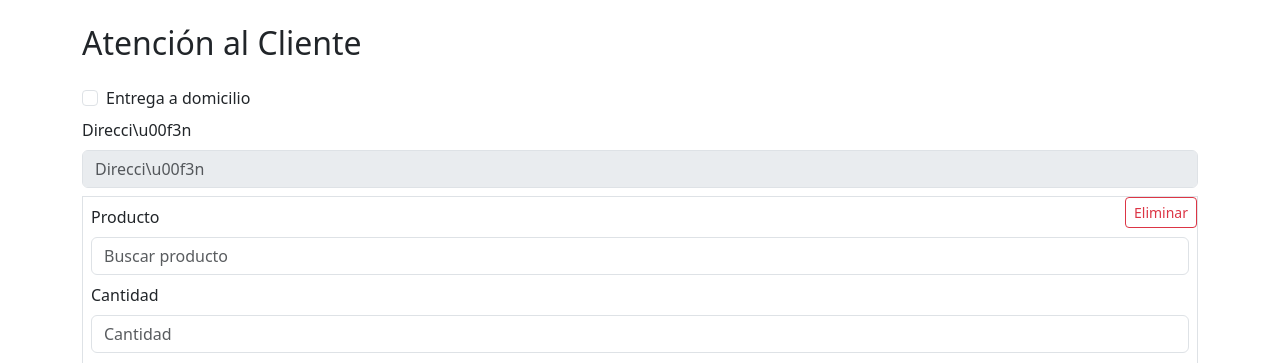
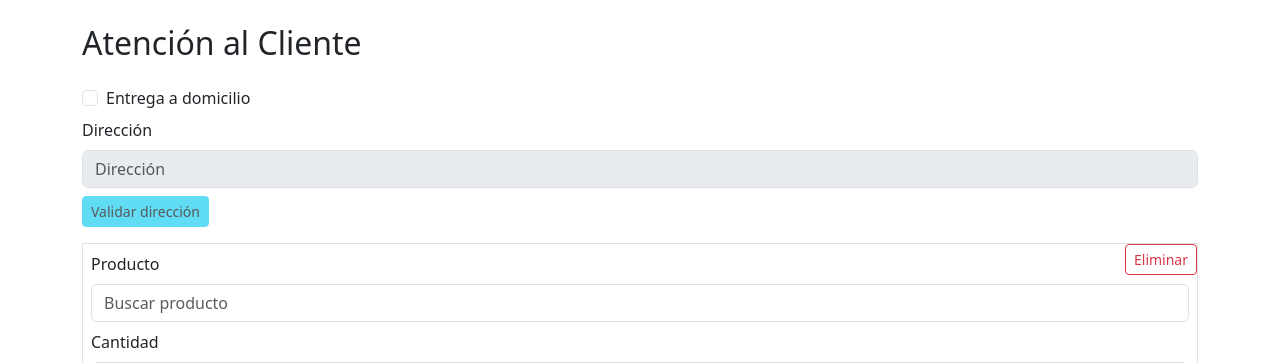
Before and after one commit to jeruah/crioya-app, a FastAPI app: page /atencion in a window 1280 px wide. Shown: the part 56-419 px from the top of the page. Run offline with FastAPI, Linux system fonts and the light colour scheme.

Commit message:
lista primera historia de usuario

```diff
--- a/app/main.py
+++ b/app/main.py
@@ -3,15 +3,17 @@ from fastapi.responses import HTMLResponse, JSONResponse
 from fastapi.templating import Jinja2Templates
 from fastapi.staticfiles import StaticFiles
 from typing import List
-from geopy.geocoders import Nominatim
+from geopy.geocoders import OpenCage
 from geopy.distance import geodesic
 import ssl
 import certifi
 app = FastAPI()
 
 templates = Jinja2Templates(directory="templates")
+
 # descomentar si se desea servir archivos estáticos
-#app.mount("/static", StaticFiles(directory="static"), name="static")
+# app.mount("/static", StaticFiles(directory="static"), name="static")
+
 ctx = ssl.create_default_context(cafile=certifi.where())
 # Carta completa de productos
 MENU_FORMULARIO = {
@@ -94,6 +96,8 @@ MENU_FORMULARIO = {
     ],
 }
 
+LOCATION_KEY = "2b67a12237c84dbdbc22fdf65c4fa00b"
+
 def _build_products(menu: dict) -> dict:
     """Convierte el menú en el formato utilizado por el formulario."""
     productos = {}
@@ -110,8 +114,8 @@ ADICIONES = [i["nombre"] for i in MENU_FORMULARIO.get("Adiciones", [])]
 PRODUCTS = _build_products(MENU_FORMULARIO)
 
 # Coordenadas y radio de cobertura
-LOCAL_COORDS = (4.601, -74.070)  # Coordenadas del local
-RADIO_COBERTURA = 2000  # 2 km
+LOCAL_COORDS = (6.172720899383694, -75.33313859325239)  # Coordenadas del local
+RADIO_COBERTURA = 50000  # 6 km de cobertura
 
 @app.get("/", response_class=HTMLResponse)
 async def index(request: Request):
@@ -201,7 +205,7 @@ async def cocina(request: Request):
 
 @app.post('/zona')
 async def zona(direccion: str = Form(...)):
-    geolocator = Nominatim(user_agent="crioya_app_jeruah@unal.edu.co", ssl_context=ctx)
+    geolocator = OpenCage(LOCATION_KEY, timeout=10, ssl_context=ctx)
     location = geolocator.geocode(direccion, exactly_one=True)
     if not location:
         return {"response": "bad", "mensaje": "Dirección no encontrada"}
--- a/templates/pedidos.html
+++ b/templates/pedidos.html
@@ -7,8 +7,10 @@
         <input class="form-check-input" type="checkbox" id="domicilio-check" name="domicilio">
         <label class="form-check-label" for="domicilio-check">Entrega a domicilio</label>
     </div>
-    <label for="direccion" class="form-label">Direcci\u00f3n</label>
-    <input type="text" class="form-control mb-2" id="direccion" name="direccion" placeholder="Direcci\u00f3n" disabled>
+    <label for="direccion" class="form-label">Dirección</label>
+    <input type="text" class="form-control mb-2" id="direccion" name="direccion" placeholder="Dirección" disabled>
+    <button type="button" class="btn btn-info btn-sm mb-2" id="validar-direccion-btn" disabled>Validar dirección</button>
+    <div id="direccion-mensaje" class="mb-2"></div>
     <div id="productos-container"></div>
     <button type="button" class="btn btn-secondary mt-2" onclick="agregarProducto()">Agregar Producto</button>
     <button type="submit" class="btn btn-primary mt-2">Enviar Pedido</button>
@@ -87,7 +89,7 @@ function crearAdicionFila(actualizar) {
     const input = document.createElement('input');
     input.setAttribute('list', 'adiciones-list');
     input.className = 'form-control';
-    input.placeholder = 'Adici\u00f3n';
+    input.placeholder = 'Adición';
     input.oninput = actualizar;
 
     const btn = crearBotonEliminar(() => {
@@ -122,7 +124,7 @@ function crearContenedorAdiciones(index) {
     const addBtn = document.createElement('button');
     addBtn.type = 'button';
     addBtn.className = 'btn btn-secondary btn-sm mb-2';
-    addBtn.textContent = 'Agregar Adici\u00f3n';
+    addBtn.textContent = 'Agregar Adición';
     addBtn.onclick = () => {
         container.insertBefore(crearAdicionFila(actualizar), addBtn);
     };
@@ -184,7 +186,7 @@ function agregarProducto() {
     row.appendChild(hiddenProducto);
     row.appendChild(crearLabel('Cantidad'));
     row.appendChild(cantidadInput);
-    row.appendChild(crearLabel('Tama\u00f1o'));
+    row.appendChild(crearLabel('Tamaño'));
     row.appendChild(selectTamano);
     row.appendChild(crearLabel('Adiciones'));
     row.appendChild(adicionesContainer);
@@ -200,42 +202,84 @@ function agregarProducto() {
 
     const domicilioCheck = document.getElementById('domicilio-check');
     const direccionInput = document.getElementById('direccion');
+    const validarBtn = document.getElementById('validar-direccion-btn');
+    const mensajeDiv = document.getElementById('direccion-mensaje');
     const form = document.getElementById('pedido-form');
 
     function toggleForm(disabled) {
         form.querySelectorAll('input, select, textarea, button').forEach(el => {
-                if (el !== direccionInput && el !== domicilioCheck) {
+            if (![direccionInput, domicilioCheck, validarBtn].includes(el)) {
                 el.disabled = disabled;
             }
         });
     }
 
-        function direccionValida() {
-            return direccionInput.value.trim().length > 5;
+    // Habilita el botón de validar solo si hay texto suficiente
+    direccionInput.addEventListener('input', () => {
+        validarBtn.disabled = direccionInput.value.trim().length < 5;
+        mensajeDiv.textContent = '';
+        mensajeDiv.style.color = '';
+        toggleForm(true);
+    });
+
+    // Validación de dirección solo al hacer click en el botón
+    validarBtn.addEventListener('click', async () => {
+        const direccion = direccionInput.value.trim();
+        if (direccion.length < 5) {
+            mensajeDiv.textContent = 'Ingrese una dirección válida.';
+            mensajeDiv.style.color = 'red';
+            toggleForm(true);
+            return;
         }
+        mensajeDiv.textContent = 'Validando...';
+        mensajeDiv.style.color = '';
+        const params = new URLSearchParams();
+        params.append('direccion', direccion);
+        try {
+            const response = await fetch('/zona', {
+                method: 'POST',
+                headers: { 'Content-Type': 'application/x-www-form-urlencoded' },
+                body: params.toString()
+            });
+            const data = await response.json();
+            if (data.response === 'ok') {
+                mensajeDiv.textContent = data.mensaje;
+                mensajeDiv.style.color = 'green';
+                toggleForm(false);
+            } else {
+                mensajeDiv.textContent = data.mensaje;
+                mensajeDiv.style.color = 'red';
+                toggleForm(true);
+            }
+        } catch {
+            mensajeDiv.textContent = 'Error validando la dirección.';
+            mensajeDiv.style.color = 'red';
+            toggleForm(true);
+        }
+    });
 
-        function validarDireccion() {
-            if (domicilioCheck.checked) {
-                toggleForm(!direccionValida());
-            }
-        }
-
+    // Cambia el estado de los campos según el checkbox
     domicilioCheck.addEventListener('change', () => {
         if (domicilioCheck.checked) {
             direccionInput.disabled = false;
             direccionInput.required = true;
-                validarDireccion();
+            validarBtn.disabled = direccionInput.value.trim().length < 5;
+            mensajeDiv.textContent = '';
+            mensajeDiv.style.color = '';
+            toggleForm(true);
         } else {
             direccionInput.disabled = true;
             direccionInput.required = false;
             direccionInput.value = '';
+            validarBtn.disabled = true;
+            mensajeDiv.textContent = '';
+            mensajeDiv.style.color = '';
             toggleForm(false);
         }
     });
 
-        direccionInput.addEventListener('input', validarDireccion);
-
-        document.getElementById('pedido-form').addEventListener('submit', (e) => {
+    // Validación final antes de enviar el formulario
+    form.addEventListener('submit', (e) => {
         document.querySelectorAll(".adiciones-container").forEach(c => { if (typeof c.updateHidden === "function") { c.updateHidden(); } });
         const cantidades = document.querySelectorAll('input[name="cantidades"]');
         for (const input of cantidades) {
@@ -245,8 +289,8 @@ function agregarProducto() {
                 return;
             }
         }
-            if (domicilioCheck.checked && !direccionValida()) {
-                alert('Ingrese una dirección válida');
+        if (domicilioCheck.checked && mensajeDiv.style.color !== 'green') {
+            alert('Debe validar una dirección válida y dentro de la zona de cobertura');
             e.preventDefault();
             return;
         }
```
Lines whose indentation alone changed are shown as unchanged.
